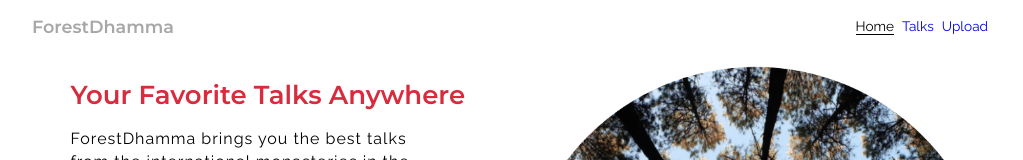
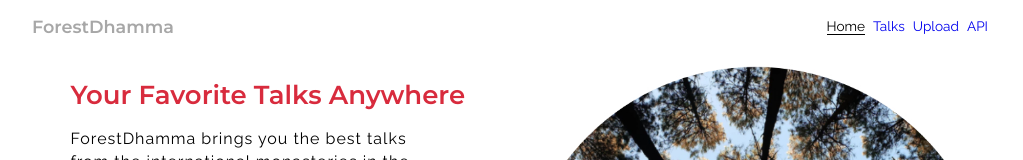
Before and after one commit to Nick-Damico/forest-dhamma, a React (Create React App) app in the folder client/: page / in a window 1280 px wide. Shown: the top 160 px of the page, without its empty margins (128-1151 px from the left). Built offline with nearby package versions, Linux system fonts and the light colour scheme; no server answers.

Commit message:
adding Routes /api and Navbar link for /api back into app

```diff
--- a/client/src/App.js
+++ b/client/src/App.js
@@ -23,7 +23,7 @@ class App extends Component {
           <Route exact path="/monasteries/:monasteryId" component={ TeachersContainer } />
           <Route exact path="/teachers/:teacherId" component={ TalkAudioPlayerContainer } />
           <Route exact path="/talks/upload" component={ UploadTalkContainer } />
-          <Route exact path="/docs" component={ Api } />
+          <Route exact path="/api" component={ Api } />
           <Footer />
         </div>
       </Router>
--- a/client/src/components/static/navBar.js
+++ b/client/src/components/static/navBar.js
@@ -10,7 +10,7 @@ class NavBar extends Component {
             <li><NavLink activeClassName="selected" exact to="/">Home</NavLink></li>
             <li><NavLink activeClassName="selected" to="/monasteries">Talks</NavLink></li>
             <li><NavLink activeClassName="selected" to="/talks/upload">Upload</NavLink></li>
-
+            <li><NavLink activeClassName="selected" to="/api">API</NavLink></li>
           </ul>
       </nav>
     )
```
